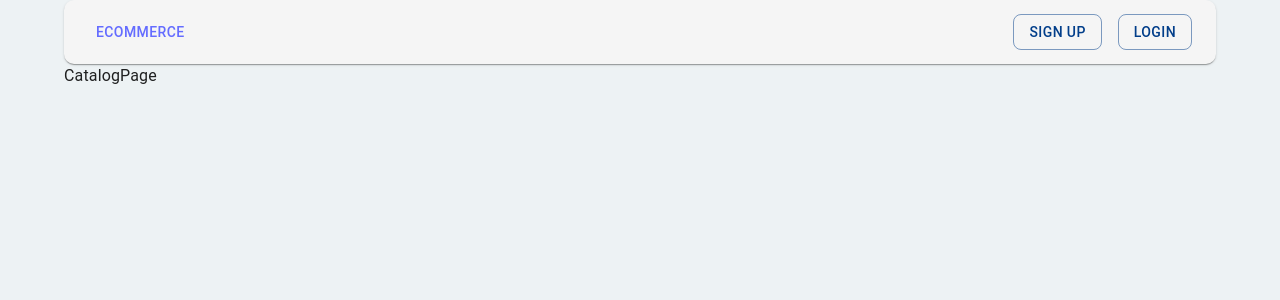
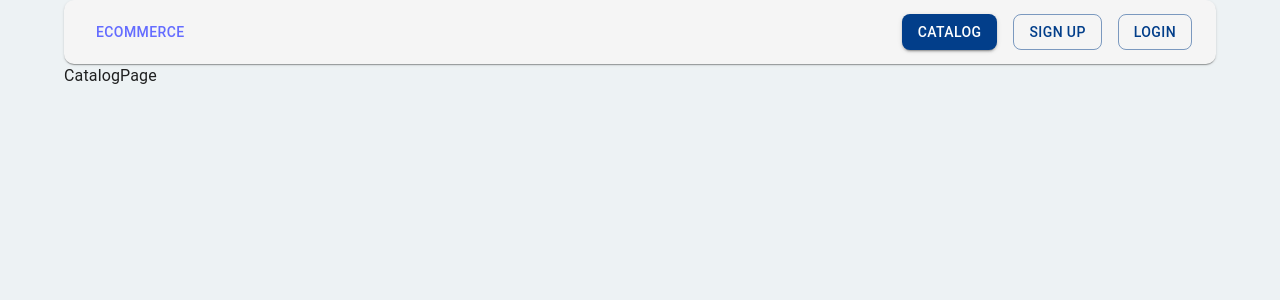
Before and after one commit to novogran/eCommerce-Application, a React (Vite) app: page /catalog in a window 1280 px wide. Shown: the top 300 px of the page. Built offline with nearby package versions, Linux system fonts and the light colour scheme; no server answers.

Commit message:
feat: add navigation link to catalog in header component

```diff
--- a/src/components/Header.tsx
+++ b/src/components/Header.tsx
@@ -23,6 +23,11 @@ function Header() {
             </Button>
           </NavLink>
           <Box display="flex" gap={2}>
+            <NavLink to="/catalog">
+              {({ isActive }) => (
+                <Button variant={isActive ? "contained" : "outlined"}>Catalog</Button>
+              )}
+            </NavLink>
             {isLoggedIn ? (
               <>
                 <NavLink to="/user">
```
